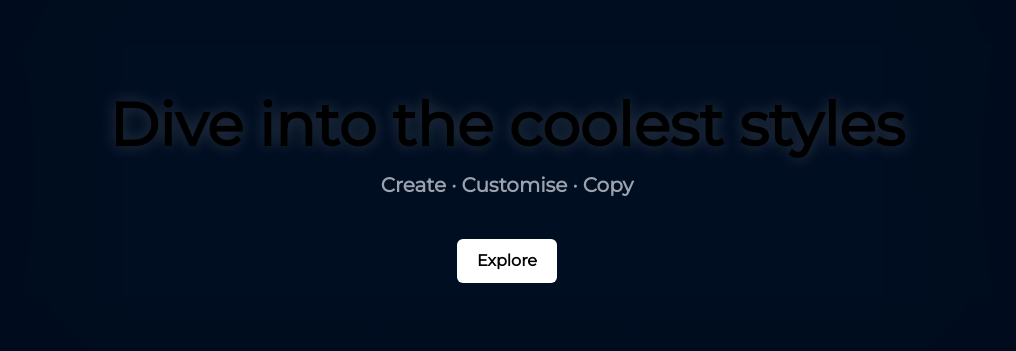
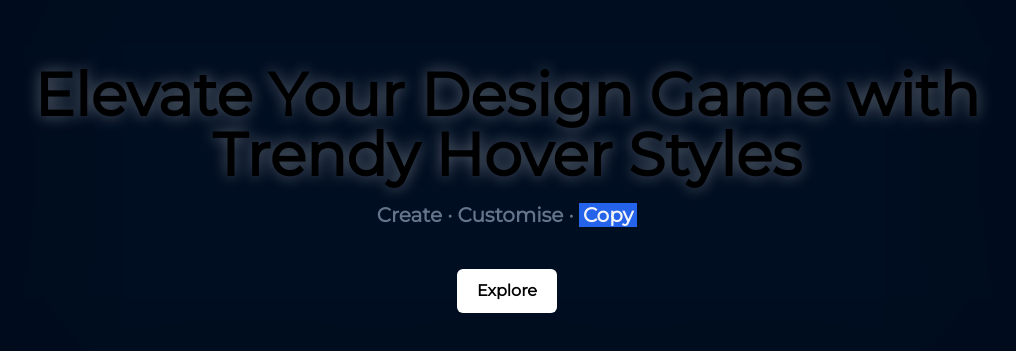
Before and after one commit to vineethpawar/hover-css-generator, a Next.js app: page / in a window 1280 px wide. Shown: the part 211-562 px from the top of the page, without its empty margins (133-1149 px from the left). Built offline with nearby package versions, Linux system fonts and the light colour scheme.

Commit message:
chore: added tag line

```diff
--- a/src/components/Home/index.tsx
+++ b/src/components/Home/index.tsx
@@ -4,11 +4,11 @@ const Home = () => {
     return (
         <section className='insetShadow flex flex-1 w-full  items-center justify-items-center '>
 
-            <div className="text-center w-full gap-10 flex flex-col">
+            <div className="text-center w-full gap-10 flex flex-col items-center p-4">
 
-                <div className='flex flex-col gap-4'>
-                    <h1 className="sm:text-2xl md:text-6xl  font-extrabold text-center textGlow">Dive into the coolest styles</h1>
-                    <h3 className="sm:text-xl md:text-xl  font-bold text-center capitalize text-gray-400">create &middot; customise  &middot; copy</h3>
+                <div className='flex flex-col gap-4 max-w-screen-lg '>
+                    <h1 className="sm:text-2xl md:text-6xl  font-extrabold text-center textGlow">Elevate Your Design Game with Trendy Hover Styles</h1>
+                    <h3 className="sm:text-xl md:text-xl  font-bold text-center capitalize text-slate-500">create &middot; customise  &middot; <span className='cursor-copy text-gray-100 bg-blue-600 px-1'>copy</span></h3>
                 </div>
 
                 <div>
--- a/src/styles/globals.css
+++ b/src/styles/globals.css
@@ -29,9 +29,9 @@ body {
 }
 
 .textGlow {
-  text-shadow: rgba(242, 242, 242, 0.2) 0px 0px 15px;
+  text-shadow: rgba(242, 242, 242, 0.4) 0px 0px 15px;
   transition: 0.8s;
-  animation: textGlow 1s ease-in-out;
+  animation: textGlow 2s ease-in-out reverse;
 }
 
 @keyframes textGlow {
@@ -39,7 +39,7 @@ body {
     text-shadow: rgba(242, 242, 242, 0.4) 0px 0px 15px;
   }
   to {
-    text-shadow: rgba(242, 242, 242, 0.3) 0px 0px 15px;
+    text-shadow: rgba(242, 242, 242, 0.8) 0px 0px 18px;
   }
 }
 
```
